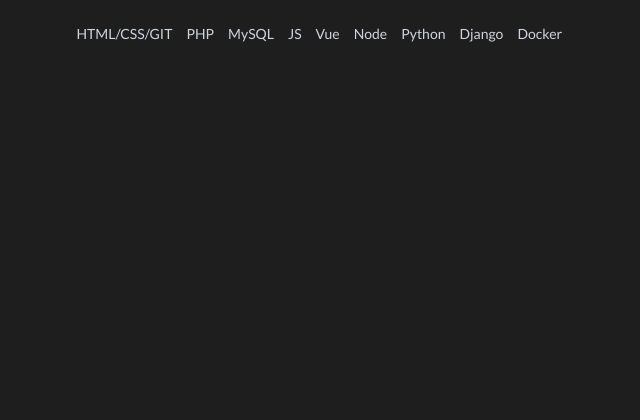
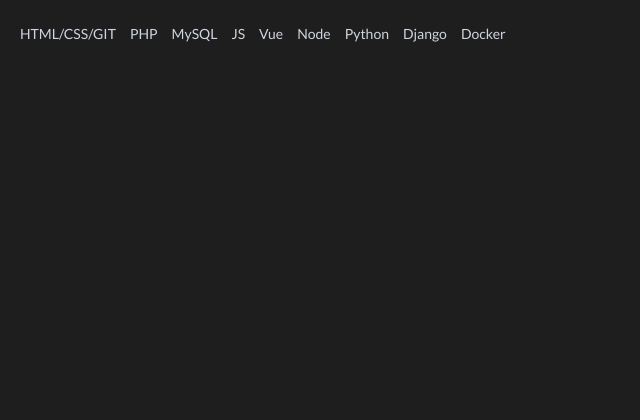
Before and after one commit to lutogin/django-scraps, a Django app: page / in a window 1280 px wide. Shown: the top 420 px of the page, without its empty margins (0-640 px from the left). Run offline with Django 3.2, Linux system fonts and the light colour scheme; data comes from the database, SQL or seed files in the repository.

Commit message:
Fix width

```diff
--- a/scraps/templates/base.html
+++ b/scraps/templates/base.html
@@ -20,7 +20,7 @@
   <title>{% block title %}{% endblock %}</title>
 </head>
 <body>
-  <div class="ui container">
+  <div class="ui fluid container">
     {% block content %}
     {% endblock %}
   </div>
--- a/static/css/style.css
+++ b/static/css/style.css
@@ -1,3 +1,6 @@
+body {
+    margin: 0 20px;
+}
 
 b {
     color: #3498db;
```
